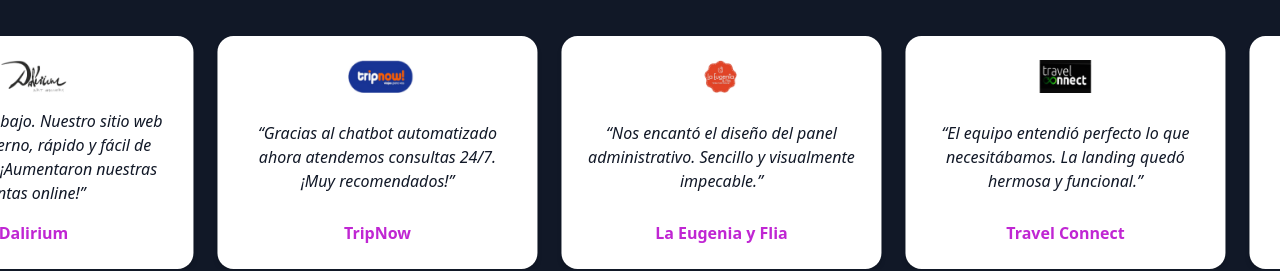
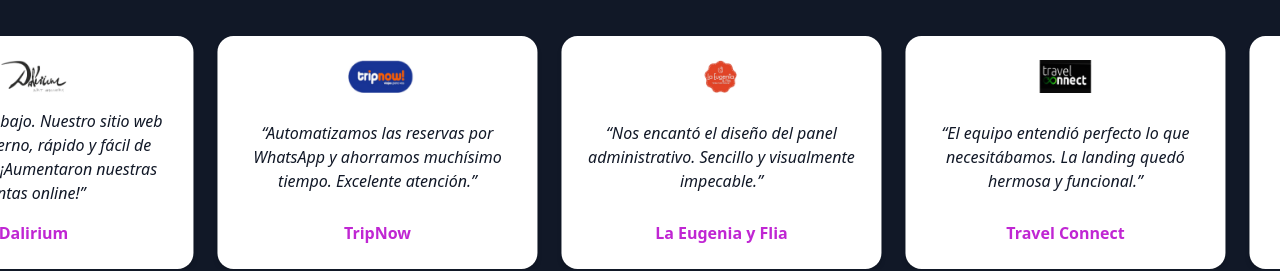
Before and after one commit to paolanovick/conCodigoART, a React (Create React App) app: page / in a window 1280 px wide. Shown: the part 8036-8307 px from the top of the page. Built offline with nearby package versions, Linux system fonts and the light colour scheme.

Commit message:
cambio de orden en testimonios

```diff
--- a/src/components/TestimonialsCarousel.jsx
+++ b/src/components/TestimonialsCarousel.jsx
@@ -19,7 +19,7 @@ export default function TestimonialsCarousel() {
       empresa: "TripNow",
       logo: marca2,
       comentario:
-        "Gracias al chatbot automatizado ahora atendemos consultas 24/7. ¡Muy recomendados!",
+        "Automatizamos las reservas por WhatsApp y ahorramos muchísimo tiempo. Excelente atención.",
     },
     {
       empresa: "La Eugenia y Flia",
@@ -37,7 +37,7 @@ export default function TestimonialsCarousel() {
       empresa: "KUKE Bags",
       logo: marca5,
       comentario:
-        "Automatizamos las reservas por WhatsApp y ahorramos muchísimo tiempo. Excelente atención.",
+        "Gracias al chatbot automatizado ahora atendemos consultas 24/7. ¡Muy recomendados!",
     },
   ];
 
```
